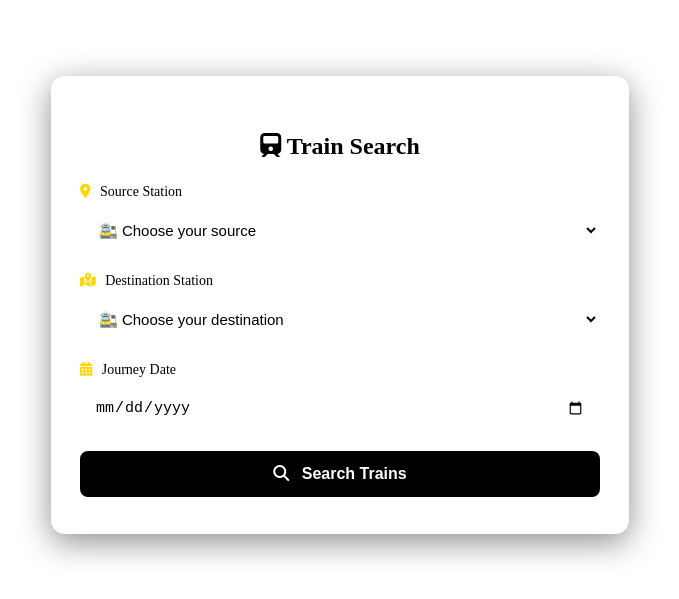
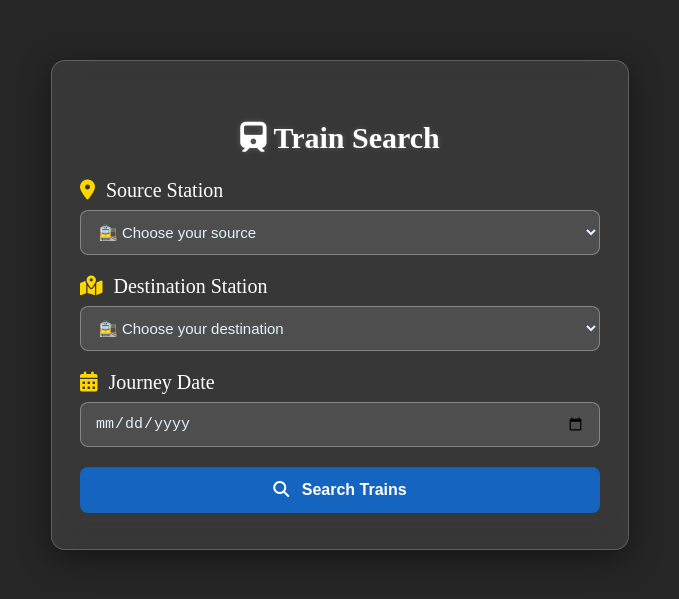
Before and after one commit to YashPrime-02/IRCTC-IMPROVISED-CLONE, an Angular app in the folder train-ticket-frontend/: page /train-search in a window 1280 px wide. Shown: the part 123-722 px from the top of the page, without its empty margins (300-979 px from the left). Built offline with nearby package versions, Linux system fonts and the light colour scheme; sample sign-in values are in the browser's storage.

Commit message:
updated with better css

```diff
--- a/train-ticket-frontend/src/app/train-search/train-search/train-search.component.css
+++ b/train-ticket-frontend/src/app/train-search/train-search/train-search.component.css
@@ -10,6 +10,8 @@ body, html {
   margin: 0;
   padding: 0;
   font-family: 'Segoe UI', sans-serif;
+  font-size: 16px;
+  line-height: 1.6;
   background: linear-gradient(135deg, #001f3f, #0074D9);
   height: 100%;
   overflow-x: hidden;
@@ -31,7 +33,7 @@ body, html {
   backdrop-filter: var(--blur);
   -webkit-backdrop-filter: var(--blur);
   box-shadow: 0 8px 32px rgba(0, 0, 0, 0.25);
-  color: black;
+  color:white;
 }
 
 /* Form Box */
@@ -45,8 +47,8 @@ body, html {
 
 .form-box h2 {
   text-align: center;
-  color: black;
-  font-size: 24px;
+  color:white;
+  font-size: 30px;
   margin-bottom: 24px;
   text-shadow: 0 0 6px rgba(255, 255, 255, 0.2);
 }
@@ -60,9 +62,9 @@ body, html {
 
 .form-group label {
   margin-bottom: 8px;
-  font-size: 14px;
+  font-size: 20px;
   font-weight: 500;
-  color: black;
+  color: white;
 }
 
 .form-group i {
@@ -74,10 +76,10 @@ input[type="date"],
 select {
   padding: 12px 14px;
   border-radius: 8px;
-  border: 1px solid black;
+  border: 1px solid white;
   font-size: 15px;
   background-color: rgba(255, 255, 255, 0.1);
-  color: black;
+  color:white;
   outline: none;
   transition: all 0.3s ease;
 }
@@ -250,13 +252,14 @@ html, body {
   border: 1px solid rgba(255, 255, 255, 0.2) !important;
   box-shadow: 0 8px 32px rgba(0, 0, 0, 0.45) !important;
   color: #f8f8f8 !important;
+  font-size: 18px;
 }
 
 /* ✏️ INPUT FIELDS - BRIGHT & CLEAN */
 .form-box select,
 .form-box input[type="date"] {
   background: rgba(255, 255, 255, 0.12) !important;
-
+  font-size: 15px;
   border: 1px solid rgba(255, 255, 255, 0.3) !important;
 }
 
--- a/train-ticket-frontend/src/index.html
+++ b/train-ticket-frontend/src/index.html
@@ -10,7 +10,7 @@
 
 
 </head>
-<body>
+<body class="blue-glass-theme">
   <app-root></app-root>
 </body>
 </html>
--- a/train-ticket-frontend/src/styles.css
+++ b/train-ticket-frontend/src/styles.css
@@ -1 +1,38 @@
-/* You can add global styles to this file, and also import other style files */
+/* 🌌 Blue Glassmorphism Theme */
+.blue-glass-theme {
+  background: rgba(0, 0, 0, 0.85) !important;
+  color: #e3f2fd !important;
+}
+
+.blue-glass-theme .glass-card,
+.blue-glass-theme .form-box,
+.blue-glass-theme .modal-content,
+.blue-glass-theme .no-results {
+  background: rgba(255, 255, 255, 0.08) !important;
+  backdrop-filter: blur(14px) !important;
+  -webkit-backdrop-filter: blur(14px) !important;
+  border: 1px solid rgba(255, 255, 255, 0.2) !important;
+  box-shadow: 0 8px 32px rgba(0, 0, 0, 0.45) !important;
+  color: #e3f2fd !important;
+}
+
+.blue-glass-theme .form-box select,
+.blue-glass-theme .form-box input[type="date"] {
+  background: rgba(255, 255, 255, 0.12) !important;
+  border: 1px solid rgba(255, 255, 255, 0.3) !important;
+  color: #e3f2fd !important;
+}
+
+.blue-glass-theme button {
+  background: #1565c0 !important;
+  color: white !important;
+}
+
+.blue-glass-theme button:hover {
+  background: #0d47a1 !important;
+}
+
+.blue-glass-theme .train-modal {
+  background: rgba(0, 0, 0, 0.85) !important;
+  backdrop-filter: blur(5px) !important;
+}
```
